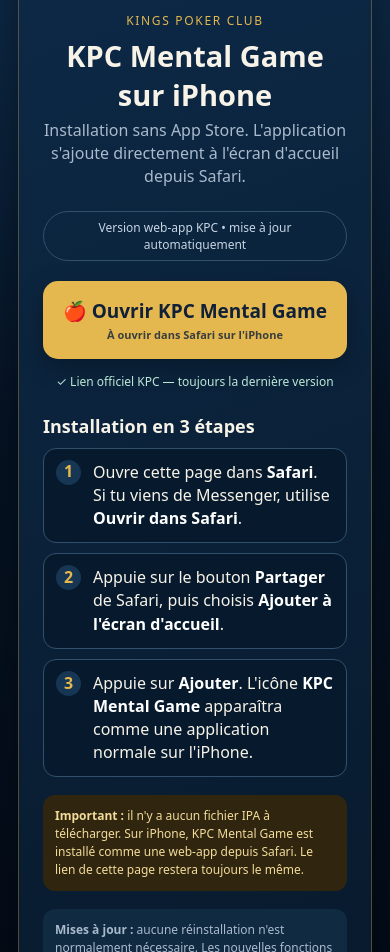
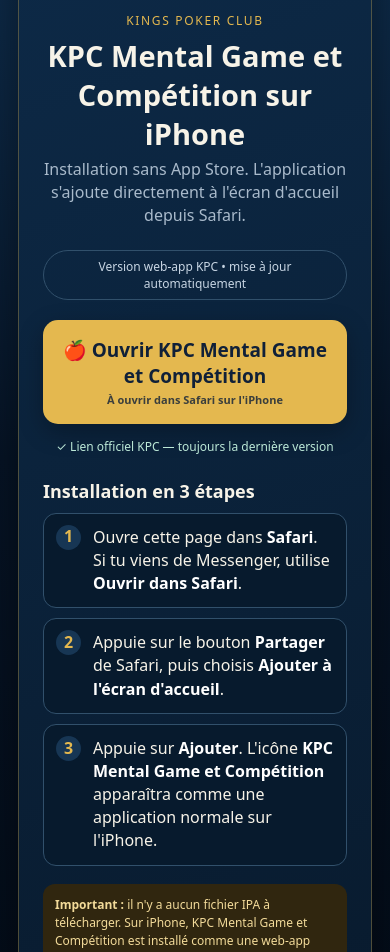
Before and after one commit to Blackskyn1972/KPC-Mental-Game-Download, a plain HTML site: page iphone.html in a window 390 px wide. Shown: the part 148-1100 px from the top of the page. Drawn offline with Linux system fonts and the light colour scheme.

Commit message:
Rename iPhone install page

```diff
--- a/iphone.html
+++ b/iphone.html
@@ -4,7 +4,7 @@
 <meta charset="utf-8">
 <meta name="viewport" content="width=device-width,initial-scale=1,viewport-fit=cover">
 <meta name="theme-color" content="#061426">
-<title>Installer KPC Mental Game sur iPhone</title>
+<title>Installer KPC Mental Game et Compétition sur iPhone</title>
 <style>
 :root{--bg:#061426;--panel:#0b223b;--gold:#e4b84f;--text:#f7f3e8;--muted:#a9bacb;--line:#31506b;--ok:#54c6a0}
 *{box-sizing:border-box}body{margin:0;min-height:100vh;background:radial-gradient(circle at top,#12385d 0,#061426 45%,#020913 100%);color:var(--text);font-family:system-ui,-apple-system,BlinkMacSystemFont,"Segoe UI",sans-serif}
@@ -21,12 +21,12 @@
   <div class="card">
     <img class="logo" src="logo.svg" alt="Kings Poker Club">
     <div class="eyebrow">Kings Poker Club</div>
-    <h1>KPC Mental Game sur iPhone</h1>
+    <h1>KPC Mental Game et Compétition sur iPhone</h1>
     <p class="sub">Installation sans App Store. L'application s'ajoute directement à l'écran d'accueil depuis Safari.</p>
     <div class="badge"><span>Version web-app KPC • mise à jour automatiquement</span></div>
 
     <a class="install" href="./">
-      🍎 Ouvrir KPC Mental Game
+      🍎 Ouvrir KPC Mental Game et Compétition
       <small>À ouvrir dans Safari sur l'iPhone</small>
     </a>
     <div class="ok">✓ Lien officiel KPC — toujours la dernière version</div>
@@ -35,10 +35,10 @@
     <div class="steps">
       <div class="step">Ouvre cette page dans <b>Safari</b>. Si tu viens de Messenger, utilise <b>Ouvrir dans Safari</b>.</div>
       <div class="step">Appuie sur le bouton <b>Partager</b> de Safari, puis choisis <b>Ajouter à l'écran d'accueil</b>.</div>
-      <div class="step">Appuie sur <b>Ajouter</b>. L'icône <b>KPC Mental Game</b> apparaîtra comme une application normale sur l'iPhone.</div>
+      <div class="step">Appuie sur <b>Ajouter</b>. L'icône <b>KPC Mental Game et Compétition</b> apparaîtra comme une application normale sur l'iPhone.</div>
     </div>
 
-    <div class="note warning"><b>Important :</b> il n'y a aucun fichier IPA à télécharger. Sur iPhone, KPC Mental Game est installé comme une web-app depuis Safari. Le lien de cette page restera toujours le même.</div>
+    <div class="note warning"><b>Important :</b> il n'y a aucun fichier IPA à télécharger. Sur iPhone, KPC Mental Game et Compétition est installé comme une web-app depuis Safari. Le lien de cette page restera toujours le même.</div>
     <div class="note"><b>Mises à jour :</b> aucune réinstallation n'est normalement nécessaire. Les nouvelles fonctions sont publiées sur la même adresse. Si une ancienne version reste affichée, fermer puis rouvrir l'application suffit généralement à charger la nouvelle.</div>
   </div>
   <div class="footer">Page officielle d'installation iPhone — Kings Poker Club</div>
```
